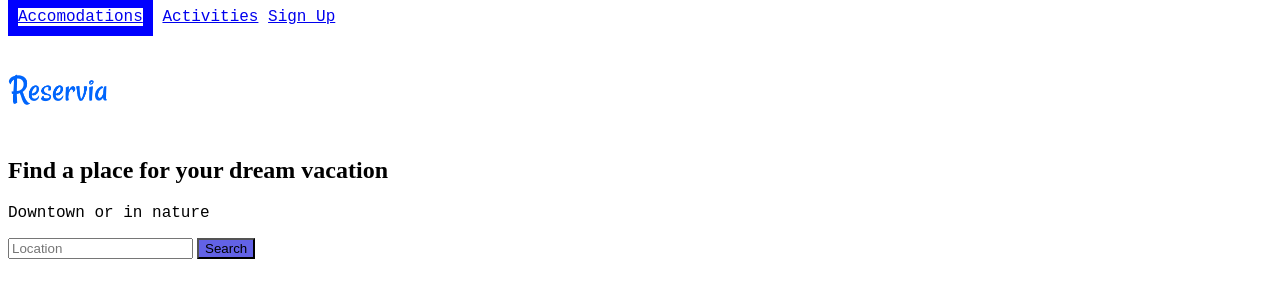
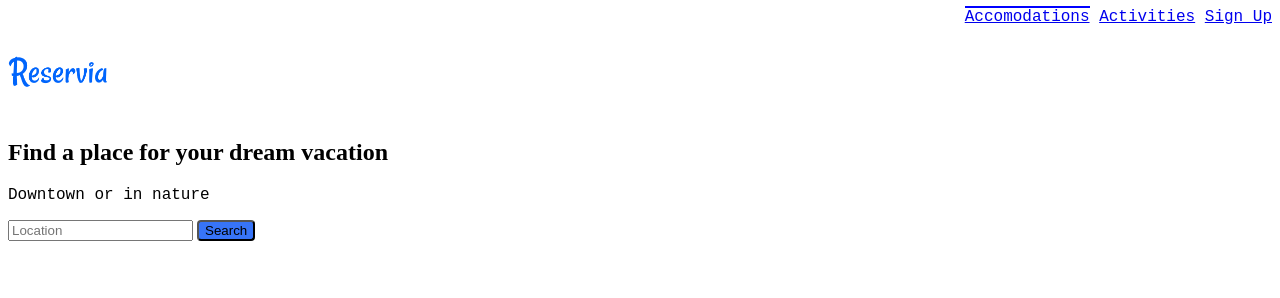
Before and after one commit to lynnetteanne/Reservia, a plain HTML site: page index.html in a window 1280 px wide. Drawn offline with Linux system fonts and the light colour scheme.

Commit message:
text-align topnav, search color, border radius

```diff
--- a/Resources/CSS/style.css
+++ b/Resources/CSS/style.css
@@ -1,15 +1,15 @@
 
 .topnav {
   font-family:'Courier New', Courier, monospace;
+  text-decoration: none;
+  float: right;
+  text-align: center;
 }
 
-.topnav a:hover{
-  top line
-}
 
 .active {
-  border: solid;
-  border-width: 10px;
+  border-top: solid;
+  border-width: 2px;
   border-color: blue;
 
 }
@@ -29,6 +29,7 @@ h2 {
 }
 
 #submit {
-  background-color: rgb(98, 98, 230);
+  background-color: rgb(55, 116, 248);
+  border-radius: 4px;
 
 }
```
